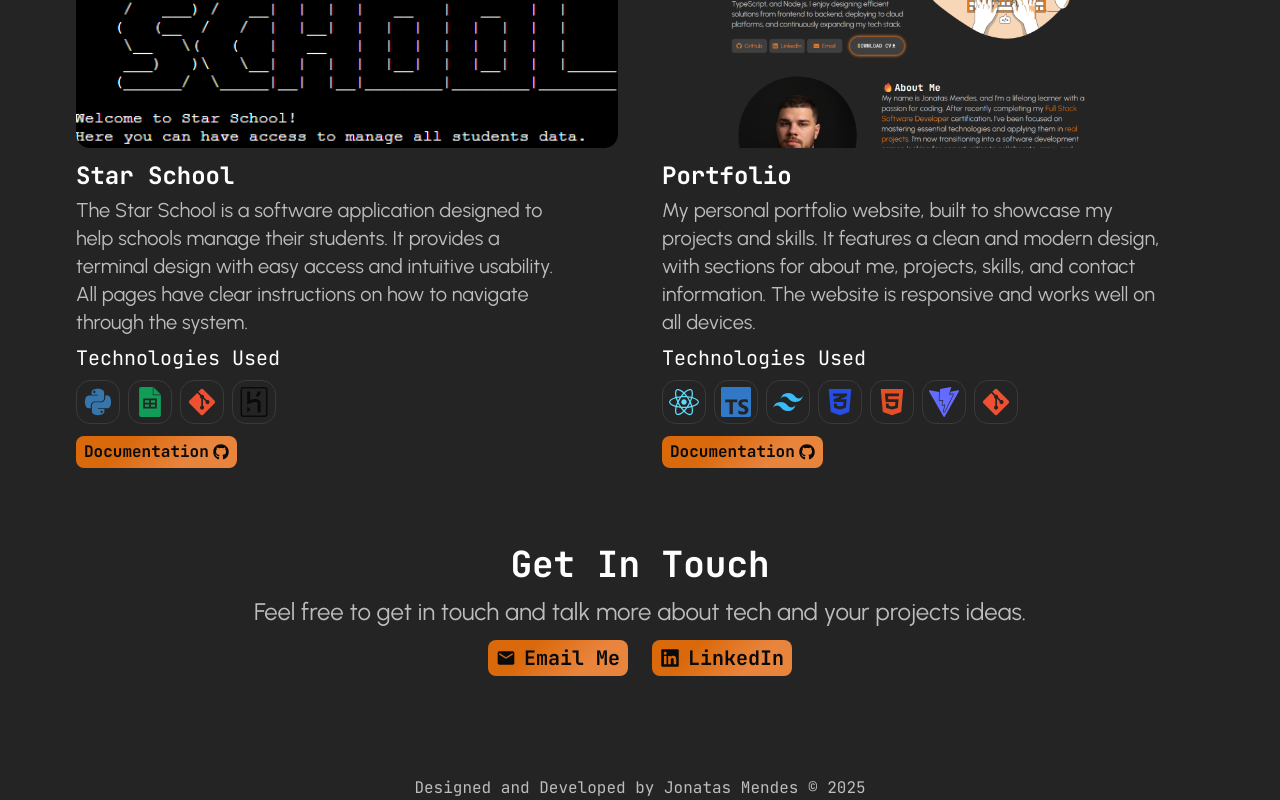
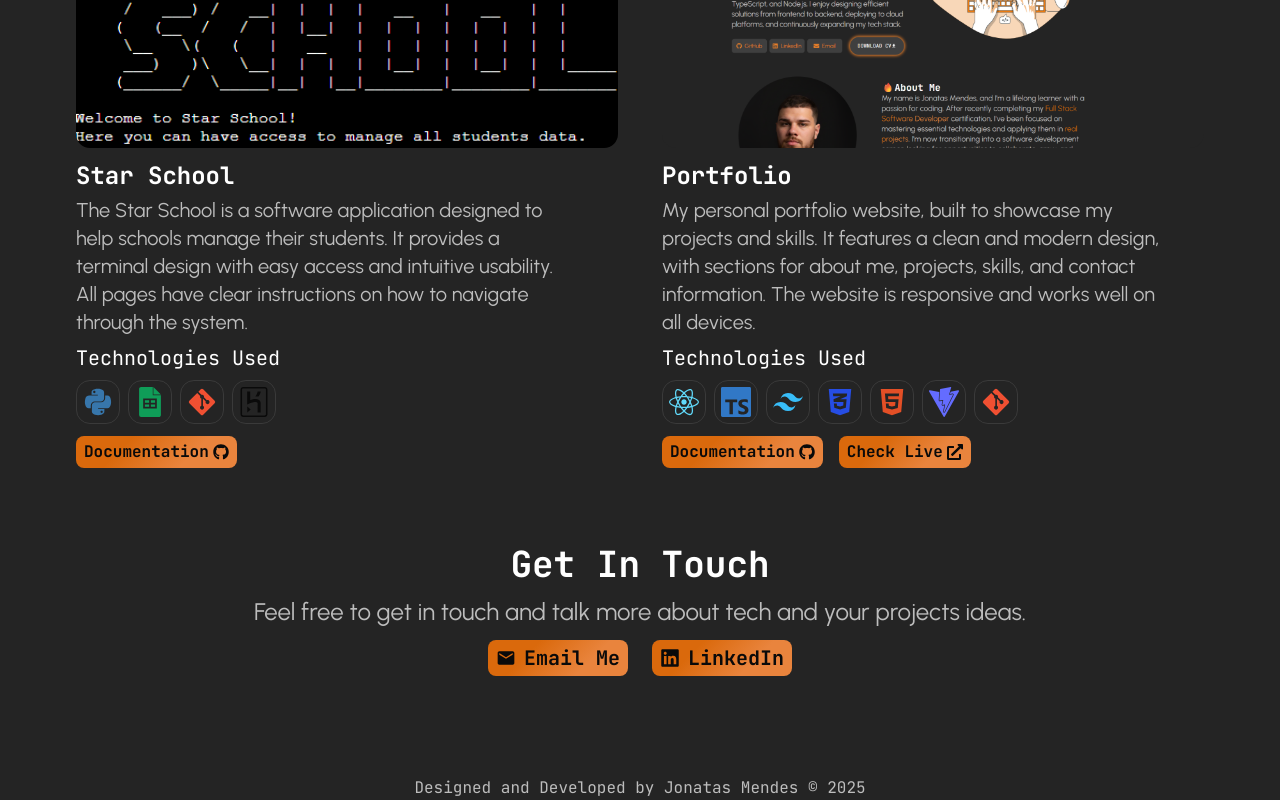
Before and after one commit to Jonatas-01/personal-portfolio, a React (Vite) app: page / in a window 1280 px wide. Shown: the part 2814-3614 px from the top of the page. Built offline with nearby package versions, Linux system fonts and the light colour scheme.

Commit message:
feat: add link to check live in portfolio project

```diff
--- a/src/components/Projects/data/projectsData.ts
+++ b/src/components/Projects/data/projectsData.ts
@@ -84,5 +84,6 @@ export const projectsData: Projects[] = [
             "Git",
         ],
         documentationLink: "https://github.com/Jonatas-01/personal-portfolio",
+        liveLink: "https://jonatas-dev.vercel.app/"
     },
 ];
```
